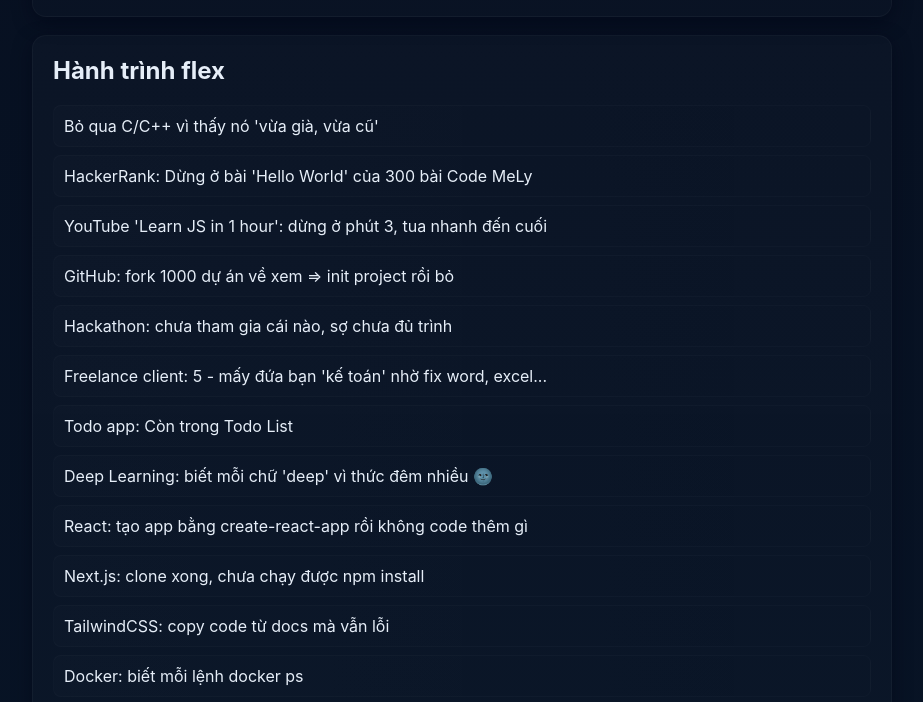
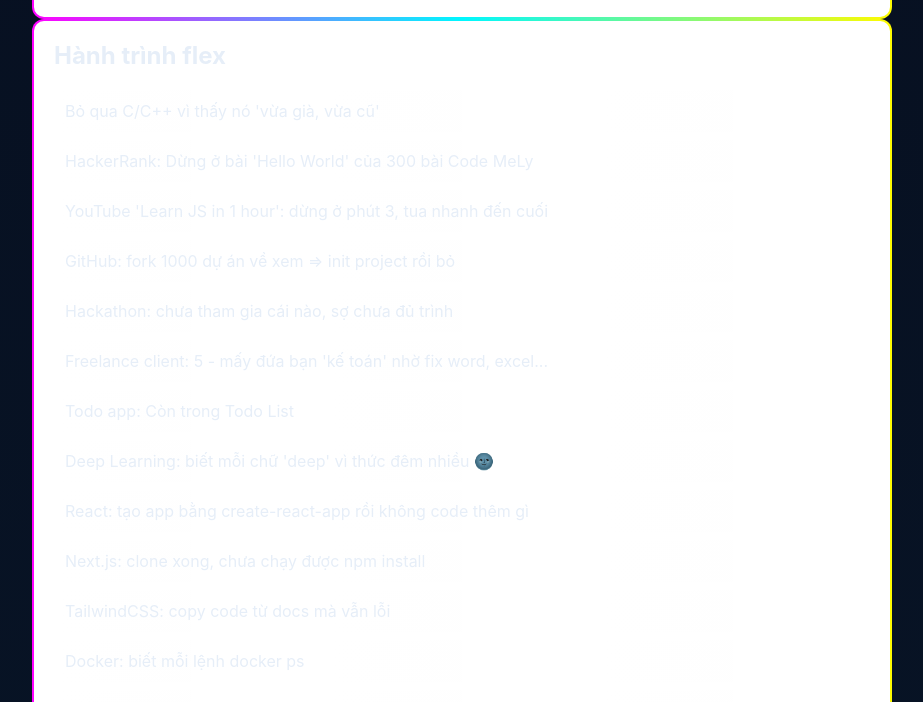
Before and after one commit to vyngocdinh/vyngocdinh.github.io, a plain HTML site: page index.html in a window 1280 px wide. Shown: the part 202-904 px from the top of the page, without its empty margins (178-1101 px from the left). Drawn offline with Linux system fonts and the light colour scheme.

Commit message:
Update style.css

```diff
--- a/css/style.css
+++ b/css/style.css
@@ -1,14 +1,56 @@
 :root{--bg:#0f1724;--card:#0b1220;--accent:#7dd3fc;--muted:#94a3b8}
 *{box-sizing:border-box}
 body{margin:0;font-family:Inter,system-ui,Segoe UI,Roboto,'Helvetica Neue',Arial;background:linear-gradient(180deg,#071021 0%, #081628 100%);color:#e6eef8}
-.wrap{max-width:900px;margin:40px auto;padding:20px}
-.card{background:linear-gradient(180deg,rgba(255,255,255,0.02),rgba(255,255,255,0.01));border:1px solid rgba(255,255,255,0.03);padding:20px;border-radius:14px;margin-bottom:18px;box-shadow:0 6px 18px rgba(2,6,23,0.6)}
-.hero{display:flex;align-items:center;gap:18px}
-.avatar{width:96px;height:96px;border-radius:12px;object-fit:cover;border:2px solid rgba(125,211,252,0.12)}
-h1{margin:0;font-size:24px}
-.muted{color:var(--muted)}
-.content h2{margin-top:0}
-.list{list-style:none;padding-left:0;margin:12px 0}
-.list li{padding:10px;border-radius:8px;background:linear-gradient(90deg,rgba(255,255,255,0.01),transparent);margin-bottom:8px;border:1px solid rgba(255,255,255,0.02)}
-.extras{margin-top:12px;color:var(--muted);font-style:italic}
+.wrap{max-width:900px;
+      margin:40px auto;
+      padding:20px
+     }
+.card {
+  border: 2px solid transparent;
+  border-radius: 12px;
+  background: linear-gradient(#fff, #fff) padding-box,
+              linear-gradient(90deg, #ff00ff, #00f7ff, #fffb00) border-box;
+  animation: borderGlow 3s linear infinite;
+  padding: 20px;
+}
+
+@keyframes borderGlow {
+  0% { border-image-source: linear-gradient(90deg, #ff00ff, #00f7ff, #fffb00); }
+  100% { border-image-source: linear-gradient(450deg, #ff00ff, #00f7ff, #fffb00); }
+}
+.hero{display:flex;
+      align-items:center;
+      gap:18px
+     }
+.avatar{width:96px;
+        height:96px;
+        border-radius:12px;
+        object-fit:cover;
+        border:2px solid rgba(125,211,252,0.12)
+       }
+h1{margin:0;
+   font-size:24px
+  }
+.muted{
+  color:var(--muted)
+      }
+.content h2{
+  margin-top:0
+           }
+.list{
+  list-style:none;
+  padding-left:0;
+  margin:12px 0
+}
+.list li{
+  padding:10px;
+  border-radius:8px;
+  background:linear-gradient(90deg,rgba(255,255,255,0.01),transparent);
+  margin-bottom:8px;
+  border:1px solid rgba(255,255,255,0.02)
+}
+.extras{
+        margin-top:12px;
+        color:var(--muted);
+        font-style:italic}
 @media(max-width:600px){.hero{flex-direction:column;align-items:flex-start}}
```
